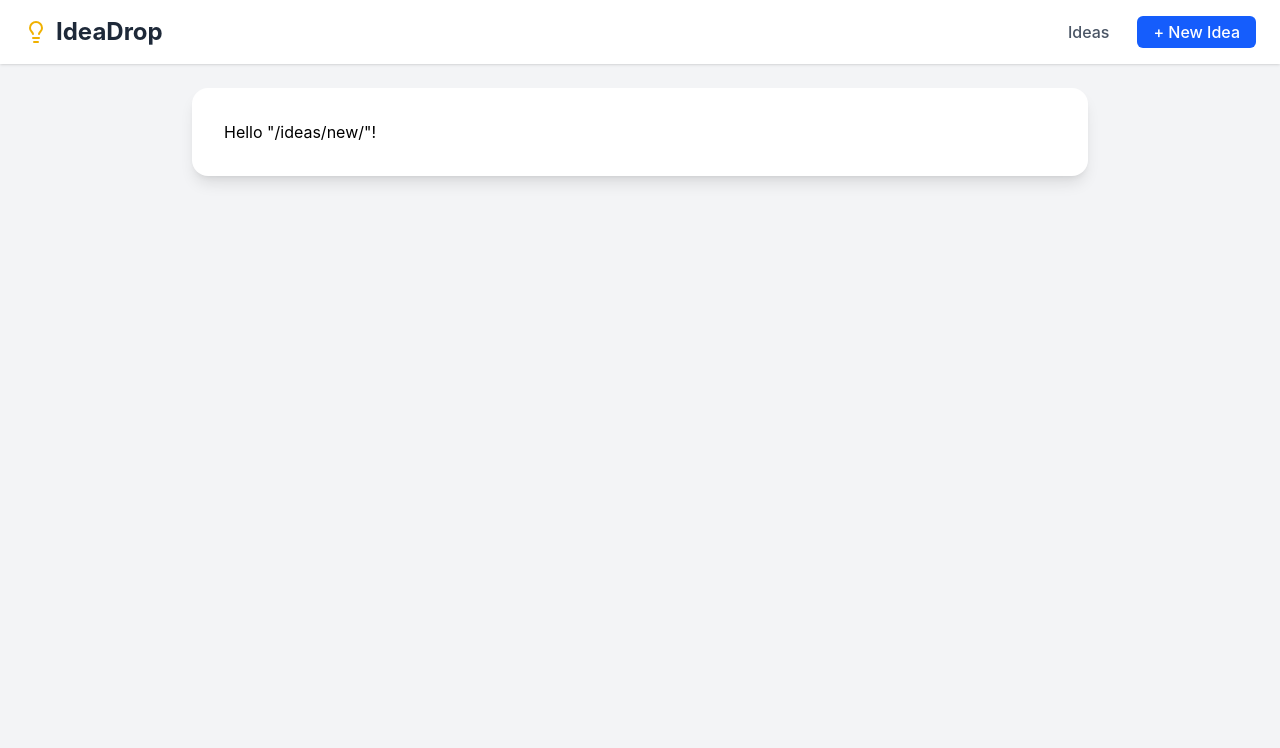
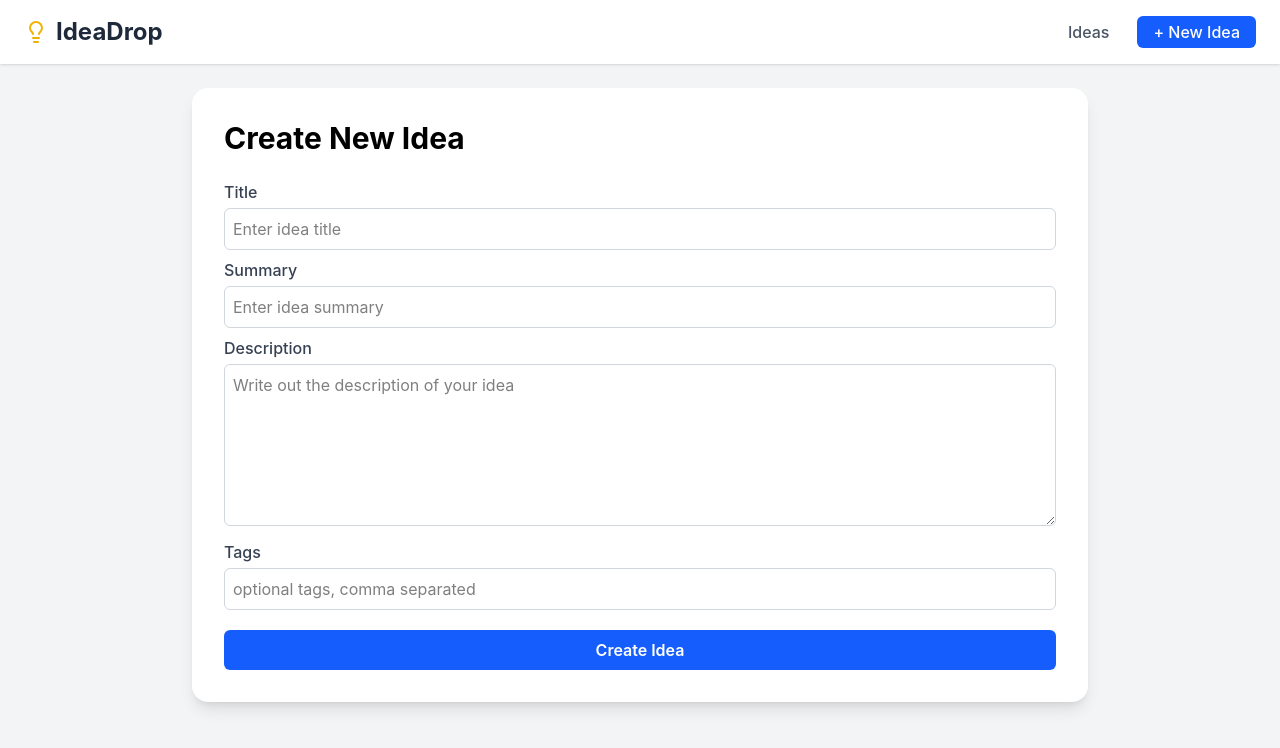
Before and after one commit to alphageekdom/idea-drop-ui, a React (Vite) app: page /ideas/new in a window 1280 px wide. Shown: the top 748 px of the page. Built offline with nearby package versions, Linux system fonts and the light colour scheme.

Commit message:
add Create Idea form and mutation

```diff
--- a/src/api/ideas.ts
+++ b/src/api/ideas.ts
@@ -12,3 +12,17 @@ export const fetchIdea = async (ideaId: string): Promise<Idea> => {
 
   return res.data;
 };
+
+export const createIdea = async (newIdea: {
+  title: string;
+  summary: string;
+  description: string;
+  tags: string[];
+}): Promise<Idea> => {
+  const res = await api.post('/ideas', {
+    ...newIdea,
+    createdAt: new Date().toISOString(),
+  });
+
+  return res.data;
+};
--- a/src/routes/ideas/index.tsx
+++ b/src/routes/ideas/index.tsx
@@ -1,4 +1,4 @@
-import { createFileRoute, Link } from '@tanstack/react-router';
+import { createFileRoute } from '@tanstack/react-router';
 import { queryOptions, useSuspenseQuery } from '@tanstack/react-query';
 import { fetchIdeas } from '@/api/ideas';
 import IdeaCard from '@/components/IdeaCard';
@@ -20,8 +20,10 @@ export const Route = createFileRoute('/ideas/')({
 });
 
 function IdeasPage() {
-  const { data: ideas } = useSuspenseQuery(ideasQueryOptions());
-
+  const { data } = useSuspenseQuery(ideasQueryOptions());
+  const ideas = [...data].sort(
+    (a, b) => new Date(b.createdAt).getTime() - new Date(a.createdAt).getTime()
+  );
   // console.log(ideas);
 
   return (
--- a/src/routes/ideas/new/index.tsx
+++ b/src/routes/ideas/new/index.tsx
@@ -1,9 +1,133 @@
-import { createFileRoute } from '@tanstack/react-router';
+import { createFileRoute, useNavigate } from '@tanstack/react-router';
+import { useState } from 'react';
+import { createIdea } from '@/api/ideas';
+import { useMutation } from '@tanstack/react-query';
 
 export const Route = createFileRoute('/ideas/new/')({
   component: NewIdeaPage,
 });
 
 function NewIdeaPage() {
-  return <div>Hello "/ideas/new/"!</div>;
+  const navigate = useNavigate();
+  const [title, setTitle] = useState('');
+  const [summary, setSummary] = useState('');
+  const [description, setDescription] = useState('');
+  const [tags, setTags] = useState('');
+
+  const { mutateAsync, isPending } = useMutation({
+    mutationFn: createIdea,
+    onSuccess: () => {
+      navigate({ to: '/ideas' });
+    },
+  });
+
+  const handleSubmit = async (e: React.FormEvent) => {
+    e.preventDefault();
+
+    if (!title.trim() || !summary.trim() || !description.trim()) {
+      alert('Please fill in all fields');
+      return;
+    }
+
+    try {
+      await mutateAsync({
+        title,
+        summary,
+        description,
+        tags: tags
+          .split(',')
+          .map((tag) => tag.trim())
+          .filter((tag) => tag !== ''),
+      });
+    } catch (error) {
+      console.error(error);
+      alert('Something went wrong');
+    }
+  };
+
+  return (
+    <div className="space-y-6">
+      <h1 className="mb-6 text-3xl font-bold">Create New Idea</h1>
+
+      <form onSubmit={handleSubmit} className="space-y-2">
+        <div>
+          <label
+            htmlFor="title"
+            className="mb-1 block font-medium text-gray-700"
+          >
+            Title
+          </label>
+          <input
+            id="title"
+            type="text"
+            value={title}
+            onChange={(e) => setTitle(e.target.value)}
+            className="w-full rounded-md border border-gray-300 p-2 focus:ring-2 focus:ring-blue-500 focus:outline-none"
+            placeholder="Enter idea title"
+          />
+        </div>
+
+        <div>
+          <label
+            htmlFor="summary"
+            className="mb-1 block font-medium text-gray-700"
+          >
+            Summary
+          </label>
+          <input
+            id="summary"
+            type="text"
+            value={summary}
+            onChange={(e) => setSummary(e.target.value)}
+            className="w-full rounded-md border border-gray-300 p-2 focus:ring-2 focus:ring-blue-500 focus:outline-none"
+            placeholder="Enter idea summary"
+          />
+        </div>
+
+        <div>
+          <label
+            htmlFor="body"
+            className="mb-1 block font-medium text-gray-700"
+          >
+            Description
+          </label>
+          <textarea
+            id="body"
+            value={description}
+            onChange={(e) => setDescription(e.target.value)}
+            rows={6}
+            className="w-full rounded-md border border-gray-300 p-2 focus:ring-2 focus:ring-blue-500 focus:outline-none"
+            placeholder="Write out the description of your idea"
+          />
+        </div>
+
+        <div>
+          <label
+            htmlFor="tags"
+            className="mb-1 block font-medium text-gray-700"
+          >
+            Tags
+          </label>
+          <input
+            id="tags"
+            type="text"
+            value={tags}
+            onChange={(e) => setTags(e.target.value)}
+            className="w-full rounded-md border border-gray-300 p-2 focus:ring-2 focus:ring-blue-500 focus:outline-none"
+            placeholder="optional tags, comma separated"
+          />
+        </div>
+
+        <div className="mt-5">
+          <button
+            type="submit"
+            disabled={isPending}
+            className="block w-full rounded-md bg-blue-600 px-6 py-2 font-semibold text-white transition hover:bg-blue-700 disabled:cursor-not-allowed disabled:opacity-50"
+          >
+            {isPending ? 'Creating...' : 'Create Idea'}
+          </button>
+        </div>
+      </form>
+    </div>
+  );
 }
--- a/src/routes/index.tsx
+++ b/src/routes/index.tsx
@@ -1,4 +1,4 @@
-import { createFileRoute, Link } from '@tanstack/react-router';
+import { createFileRoute } from '@tanstack/react-router';
 import { Lightbulb } from 'lucide-react';
 import { fetchIdeas } from '@/api/ideas';
 import { queryOptions, useSuspenseQuery } from '@tanstack/react-query';
```
